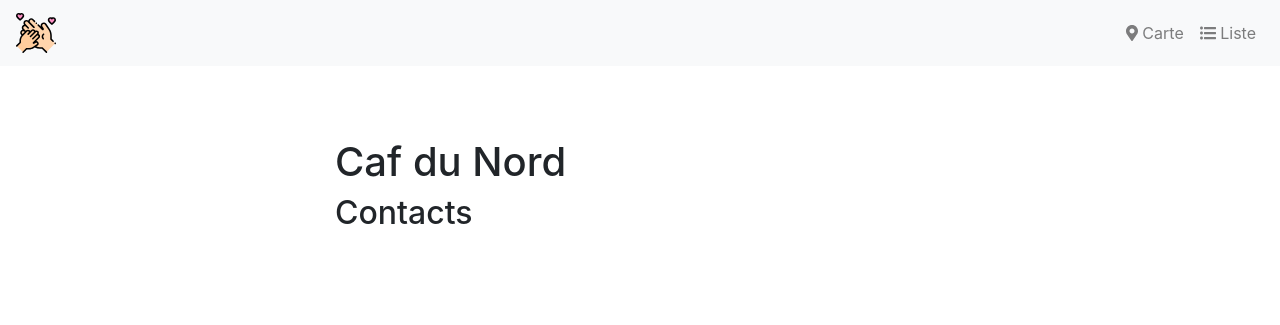
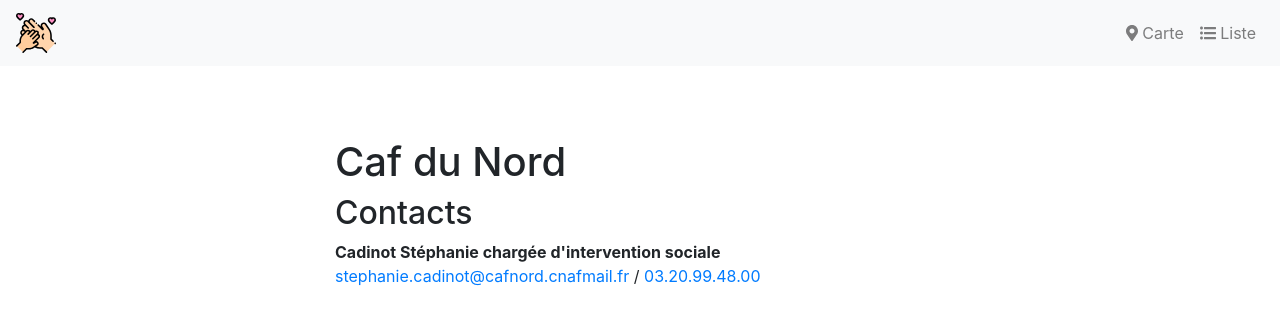
Before and after one commit to commissionparentalite/commissionparentalite.github.io, a Jekyll site: the page built from _membres/caf-du-nord.md, in a window 1280 px wide. Shown: the top 325 px of the page. Built offline with Jekyll 4.4.1, drawn with Linux system fonts in a browser that asks for light colours; nearby versions of some CDN libraries.

Commit message:
Update from Forestry.io - Updated caf-du-nord.md

```diff
--- a/_membres/caf-du-nord.md
+++ b/_membres/caf-du-nord.md
@@ -13,6 +13,9 @@
 image: ''
 logo: ''
 keywords: []
-contacts: []
+contacts:
+- mail: stephanie.cadinot@cafnord.cnafmail.fr
+  phone: 03.20.99.48.00
+  name: Cadinot Stéphanie chargée d'intervention sociale
 
 ---
```
